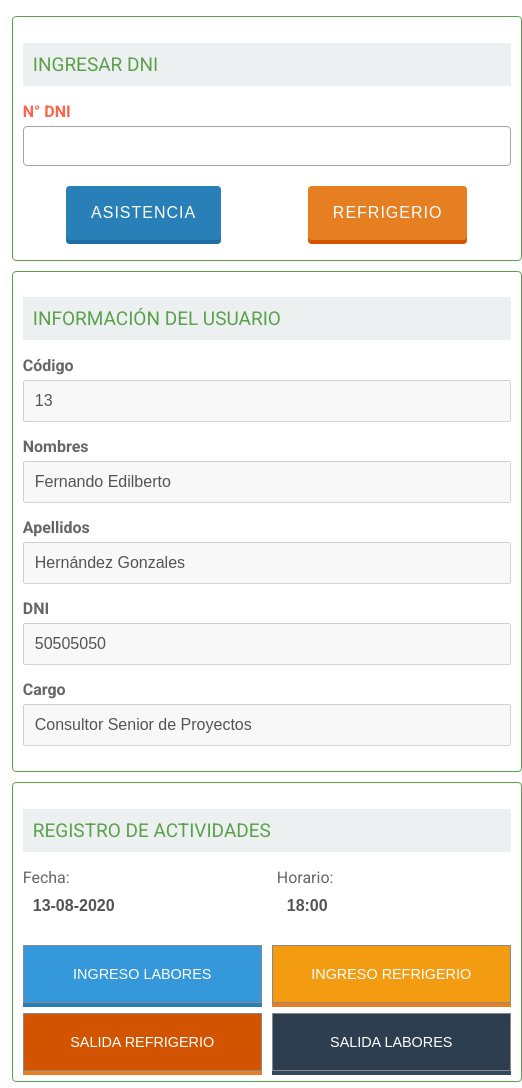
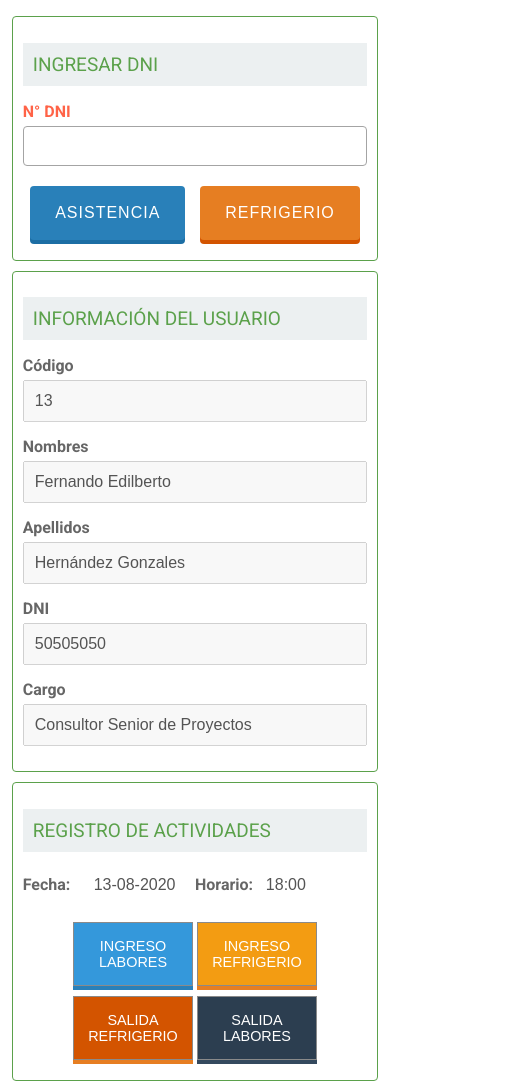
Before and after one commit to juanjociber/Proyecto-formulario, a plain HTML site: page index.html in a window 390 px wide. Shown: the top 1088 px of the page, 522 px wide, since content can reach past the window. Drawn offline with Linux system fonts and the light colour scheme.

Commit message:
mejorando el responsive

```diff
--- a/index.html
+++ b/index.html
@@ -34,7 +34,7 @@ input{
 .contenedor{
     width: min(98%, 120rem);
     margin: 1rem auto;
-    display: grid;
+    /* display: grid; */
     row-gap: 10px;
 }
 /*  =============================
@@ -45,8 +45,8 @@ input{
     border: 1px solid #5BA14B;
     grid-row: 1 / 1;
     padding: 10px;
-    /* border: 1px solid #c8c8c8a9; */
     border-radius: 4px;
+    margin-bottom: 10px;
 }
 .caja-opciones{
     display: flex;
@@ -116,9 +116,9 @@ input{
 */
 .contenedor__informacion{
     border: 1px solid #5BA14B;
-    /* border: 1px solid #c8c8c8a9; */
     border-radius: 4px;
     padding: 10px;
+    margin-bottom: 10px;
 }
 .foto{
     display: none;
@@ -149,40 +149,44 @@ input{
 */
 .contenedor__registro{
     border: 1px solid #5BA14B;
-    /* border: 1px solid #c8c8c8a9; */
     padding: 10px;
     border-radius: 4px;
+    margin-bottom: 10px;
 }
 .titulo-registros{
     grid-column: 1 / 2;
 }
-.contenedor__registro .fecha-horario{
+.fecha-horario{
     display: grid;
-    grid-template-columns: 50% 50%;
-    column-gap: 10px;
+    grid-template-columns: 20% 30% 20% 30%;
+    align-items: center;
+    margin: 0 auto;
 }
-.contenedor__registro--fecha{
-    grid-column: 1 / 2;
+
+.fecha-horario label{
+    font-weight: 800;
 }
-.contenedor__registro--horario{
-    grid-column: 2 / 3;
-}
-.contenedor__registro--fecha label,
-.contenedor__registro--horario label{
-    padding: 10px 0;
-}
-.contenedor__registro--fecha input,
-.contenedor__registro--horario input{
+.fecha-horario label,
+.fecha-horario input{
     font-size: 16px;
-    font-weight: 700;
-    padding: 10px;
     border: none;
     background-color: transparent;
 }
+/* .fecha-label{
+    border: 1px solid blue;
+}
+.fecha-input{
+    border: 1px solid green;
+}
+.horario-label{
+    border: 1px solid rgb(23, 194, 236);
+}
+.horario-input{
+    border: 1px solid violet;
+} */
 .registro-botones{
-    display: grid;
-    grid-template-columns: 1fr 1fr;
-    gap: 10px;
+    text-align: center;
+    align-items: center;
     margin-top: 20px;
 }
 .btnRegistro{
@@ -190,9 +194,10 @@ input{
     font-size: 0.9em;
     text-align: center;
     text-transform: uppercase;
-    padding: 20px 0;
+    padding: 15px 0;
+    width: 120px;
+    margin-bottom: 10px;
 }
-
 .btnRegistro--labIngreso{
     /* background-color: #0000FF;*/
     background-color: #3498db;
@@ -232,6 +237,12 @@ input{
 /* =======================
     Responsive Desing
     ======================*/
+@media(min-width:576px){
+    .fecha-horario{
+        width: 80%;
+        margin: 0 auto;
+    }
+}
 @media (min-width: 768px) {
     body{
         font-size: 1em;
@@ -259,7 +270,7 @@ input{
     .contenedor__informacion .foto{
         display: initial;
         display: flex;
-        align-items: start;
+        /* align-items: start; */
     }
     .contenedor__informacion .foto img{
         border: 1px solid rgb(175, 175, 175);
@@ -268,19 +279,26 @@ input{
     .contenedor__opciones{
         grid-column: 2 / 3;
     }
+    .cajas{
+        display: grid;
+    }
     .caja input{
         display: initial;
         font-size: 15px;
+        margin-bottom: 0;
     }
     .botones{
         display: flex;
         flex-direction: column;
     }
-    .contenedor__registro--fecha,
+    .contenedor__registro{
+        margin-bottom: 0;
+    }
+    /* .contenedor__registro--fecha,
     .contenedor__registro--horario{
         display: flex;
         align-items: center;
-    }
+    } */
     .contenedor__horaFecha{
         display: grid;
         place-content: center;
@@ -288,151 +306,20 @@ input{
     }
     .registro-botones{
         display: flex;
-        justify-content: center;
+        justify-content: space-around;
         align-items: center;
         margin-top: 20px;
     }
-
     .btnRegistro{
         width: 120px;
     }
+}
 
-     /*.grid-dos{
-        border: 1px solid #c8c8c8a9;
-        display: grid;
-        grid-template-columns: repeat(3,1fr);
-        padding: 10px;
-        border-radius: 4px;
-    }
-    .foto{
-        border:1px solid #c8c8c8a9;
-        display: flex;
-        justify-content: center;
-        align-items: center;
-    }
-    .foto img{
-        object-fit: cover;
-        border-radius: 4px;
-    }
-    .contenedor__opciones{
-        grid-row: initial;
-        border: 1px solid #c8c8c8a9;
-        border-radius: 4px;
-        display: flex;
-        flex-direction: column;
-    }
-    .titulo-informacion{
-        grid-column:  1 / 4;
-    }
-    .titulo-informacion,
-    .titulo-opciones,
-    .titulo-registros{
-        font-size: 0.8em;
-        font-weight: 600;
-    }
-    .titulo-informacion,
-    .titulo-opciones{
-        margin-bottom: 15px;
-    }
-    .titulo-registros{
-        grid-column: 1 / 5;
-    }
-    .botones{
-        display: flex;
-        flex-direction: column;
-    }
-    .botones button{
-        padding: 18px 5px;
-    }
-    .cajas{
-        grid-column: 2 / 4;
-        padding-left: 10px;
-    }
-    .caja{
-        display: grid;
-        grid-template-columns: 1fr 3.5fr;
-        margin-bottom: 5px;
-    }
-    .contenedor__registro{
-        border: 1px solid #c8c8c8a9;
-        grid-column: 1 / 5;
-        border-radius: 4px;
-    }
-    .grid-cuatro{
-        border: 1px solid #c8c8c8a9;
-        display: grid;
-        column-gap: 5px;
-        border-radius: 4px;
-    }
-    .contenedor__registro--fecha{
-        grid-column:  1 / 3;
-        margin: 20px 0;
-    }
-    .contenedor__registro--horario{
-        grid-column:  3 / 5;
-        margin: 20px 0;
-    }
-    .contenedor__horaFecha{
-        border: 1px solid #c8c8c8a9;
-        grid-column: 5 / 6;
-        padding: 10px;
-        place-content: center;
-        text-align: center;
-        border-radius: 4px;
-    }
-    .contenedor__horaFecha div{
-        margin: 20px 0;
-    }
-    .contenedor__horaFecha div:first-child{
-        font-size: 1.3em;
-        font-weight: 800;
-    } */
-}
-/* @media (min-width: 773px){
-    .registro-botones{
-        gap: 13px;
-    }
-    .btnRegistro{
-        padding: 20px 10px;
+@media(min-width:992px){
+    .fecha-horario{
+        width: 55%;
     }
 }
-
-@media (min-width: 886px){
-    .btnRegistro{
-        padding: 20px 12px;
-    }
-}
-@media (min-width: 907px){
-    .btnRegistro{
-        padding: 20px 15px;
-    }
-}
-@media (min-width: 940px){
-    .btnRegistro{
-        padding: 20px 17px;
-    }
-}
-@media (min-width: 962px){
-    .btnRegistro{
-        padding: 20px 20px;
-    }
-} */
-/* @media (min-width: 994px){
-    .btnRegistro{
-        padding: 20px 30px;
-    }
-} */
-/* @media (min-width: 1103px){
-    .btnRegistro{
-        padding: 20px 35px;
-    }
-} */
-
-/* @media (min-width: 992px){
-    .contenedor{
-        width: min(75%, 120rem);
-    }
-} */
 
 @media (min-width: 1024px){
     .contenedor{
@@ -450,6 +337,9 @@ input{
     .caja input{
         font-size: 16px;
     }
+    .fecha-horario{
+        width: 45%;
+    }
 }
 @media (min-width: 1441px){
     .contenedor{
@@ -460,6 +350,19 @@ input{
 </style>
 <body>
     <main class="contenedor">
+        <!-- Opciones -->
+        <section class="contenedor__opciones">
+            <h2 class="titulo-opciones">Ingresar DNI</h2>
+            <div class="caja-opciones">
+                <label for="nroDni">N° DNI</label>
+                <input type="tel" id="nroDni">
+            </div>
+            <div class="botones">
+                <button class="botones__asistencia">Asistencia</button>
+                <button class="botones__refrigerio">Refrigerio</button>
+            </div>
+        </section>
+
         <!-- Información del usuario -->
         <section class="contenedor__informacion grid-dos">
             <h2 class="titulo-informacion">Información del usuario</h2>
@@ -490,31 +393,21 @@ input{
             </div>
         </section>
 
-        <!-- Opciones -->
-        <section class="contenedor__opciones">
-            <h2 class="titulo-opciones">Ingresar DNI</h2>
-            <div class="caja-opciones">
-                <label for="nroDni">N° DNI</label>
-                <input type="tel" id="nroDni">
-            </div>
-            <div class="botones">
-                <button class="botones__asistencia">Asistencia</button>
-                <button class="botones__refrigerio">Refrigerio</button>
-            </div>
-        </section>
-
         <!-- Registro -->
         <section class="contenedor__registro grid-cuatro">
             <h2 class="titulo-registros">Registro de actividades</h2>
             <div class="fecha-horario">
-                <div class="contenedor__registro--fecha">
-                    <label>Fecha: </label>
-                    <input disabled value="13-08-2020">
-                </div>
-                <div class="contenedor__registro--horario">
-                    <label>Horario: </label>
-                    <input disabled value="18:00">
-                </div>
+                <!-- <div class="contenedor__registro--fecha"> -->
+                    <label class="fecha-label">Fecha:</label>
+                    <input class="fecha-input" disabled value="13-08-2020"/>
+
+                <!-- </div> -->
+                <!-- <div class="contenedor__registro--horario"> -->
+                    <label class="horario-label">Horario:</label>
+                    <input class="horario-input" disabled value="18:00"/>
+
+
+                <!-- </div> -->
             </div>
             <div class="registro-botones">
                 <button class="btnRegistro btnRegistro--labIngreso" id="btnIngresoLabores">Ingreso labores</button>
```
